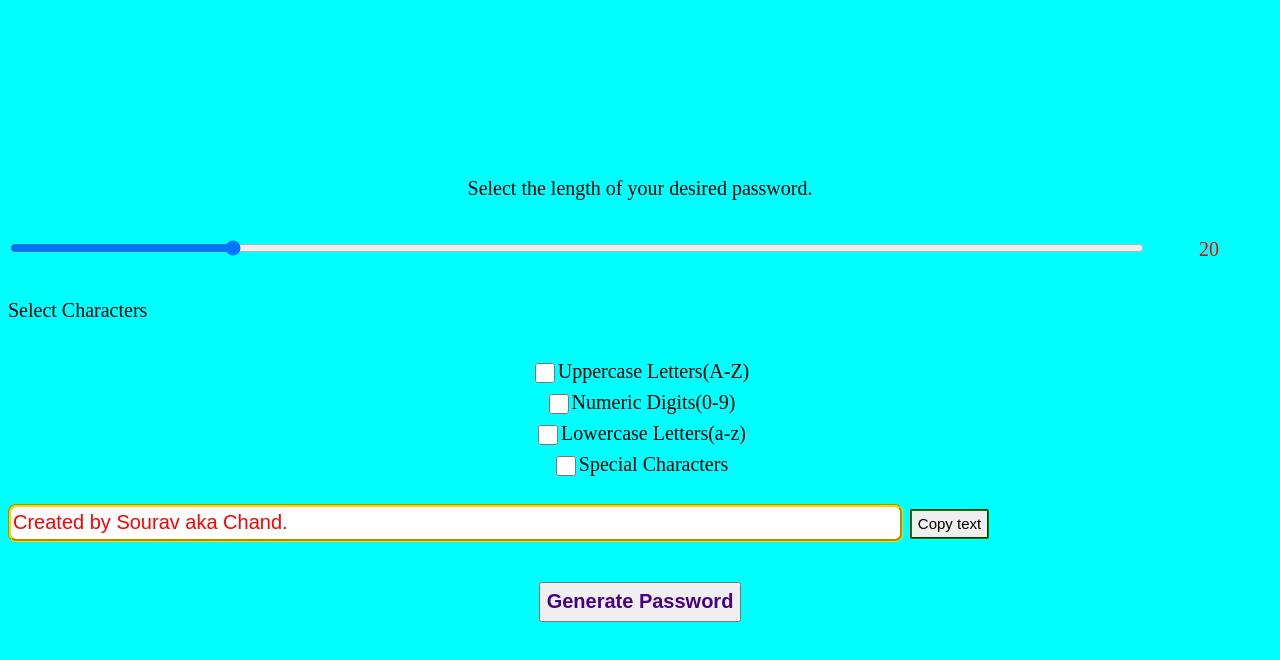
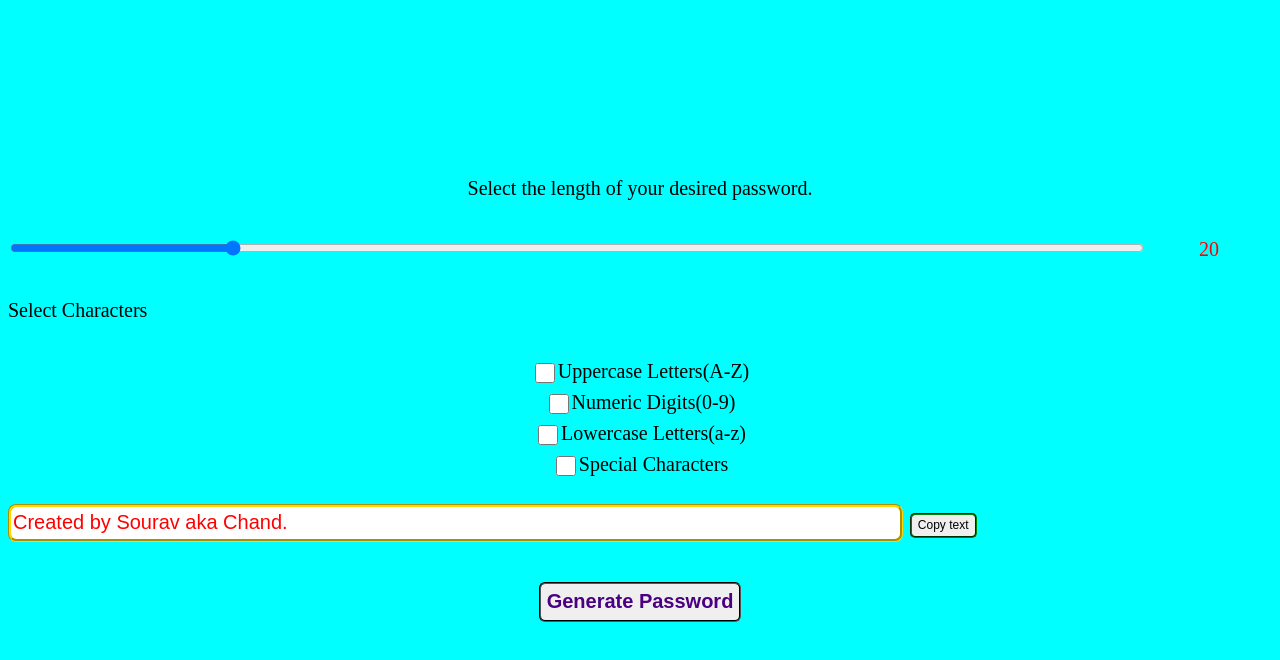
Before and after one commit to souravkgit/souravkgit.github.io, a plain HTML site: page index.html in a window 1280 px wide. Shown: the part 78-738 px from the top of the page. Drawn offline with Linux system fonts and the light colour scheme.

Commit message:
Update styles.css

```diff
--- a/styles.css
+++ b/styles.css
@@ -96,13 +96,13 @@
 }
 
 .copy {
-  height: 30px;
+  height: 25px;
   width: auto;
   align-items: right;
   border-style: groove;
-  border-radius: 2px;
+  border-radius: 5px;
   border-color: green;
-  font-size: 15px;
+  font-size: 12px;
   margin: 3px 3px 3px 3px;
 }
 
@@ -119,4 +119,6 @@
   align-items: center;
   margin-top: 20px;
   margin-bottom: 20px;
+  border-style: groove;
+  border-radius: 6px;
 }
```
